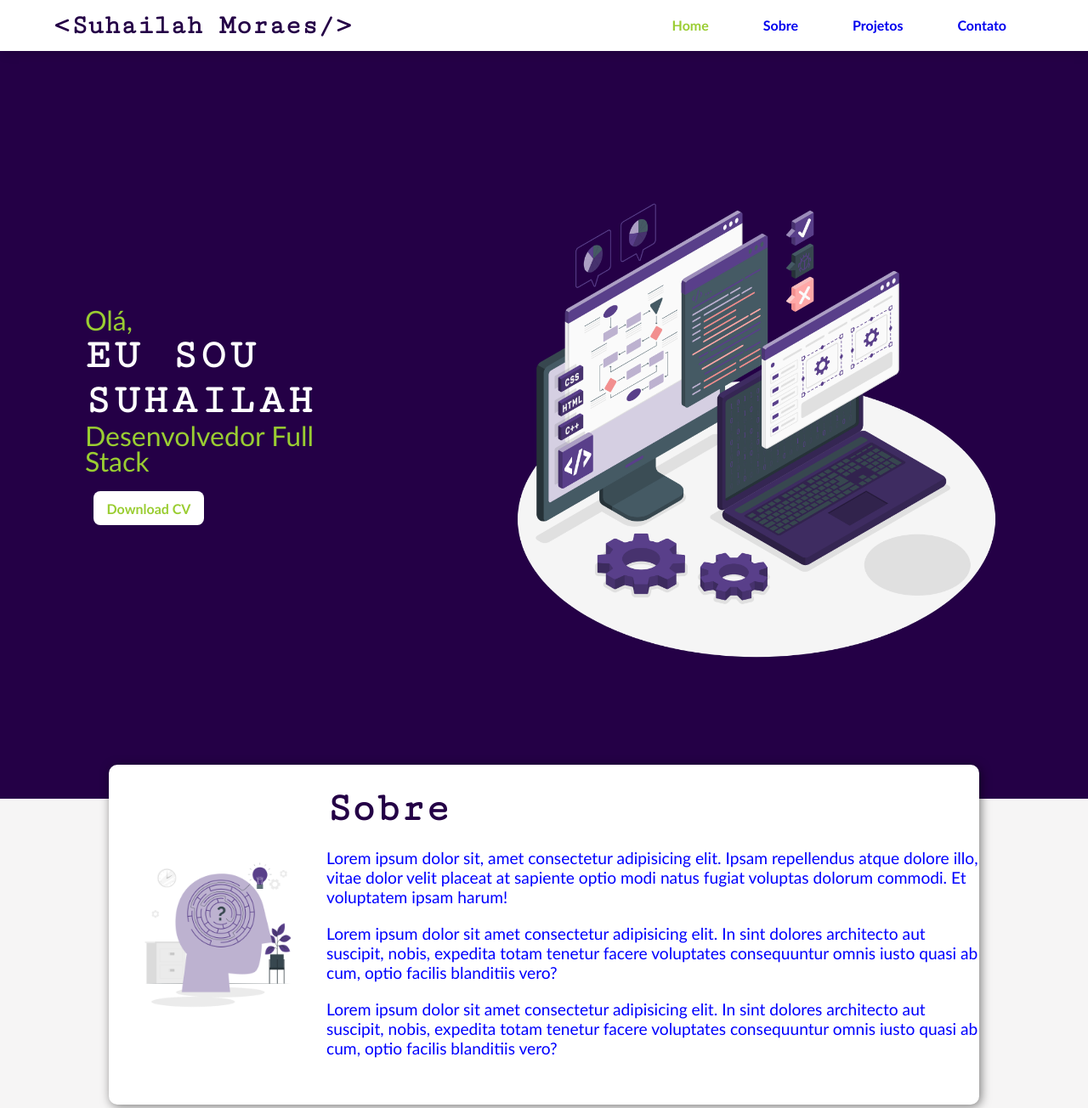
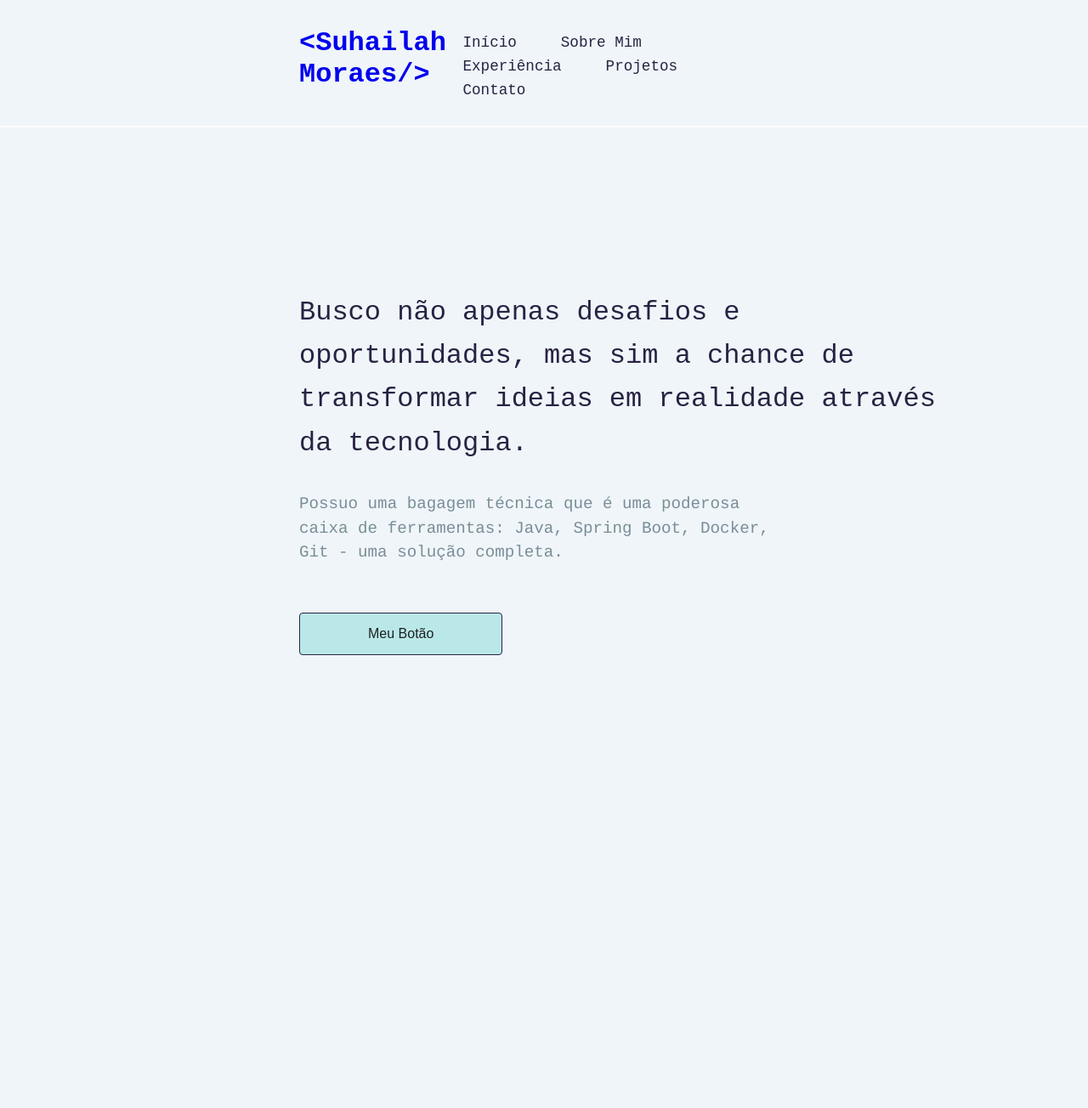
Before and after one commit to SuhMoraes/portfolio, a plain HTML site: page site-portfolio/index.html in a window 1280 px wide. Shown: the top 1304 px of the page at 85% size. After the commit the page ends 963 px from the top, so only its background shows below. Drawn offline with Linux system fonts and the light colour scheme.

Commit message:
Inicalizando o portfólio

```diff
--- a/site-portfolio/index.html
+++ b/site-portfolio/index.html
@@ -1,6 +1,7 @@
 <!DOCTYPE html>
 
 <html lang="pt-BR">
+
 <head>
   <meta charset="UTF-8">
   <meta http-equiv="X-UA-Compatible" content="IE=edge">
@@ -12,141 +13,37 @@
 
   <title>Suhailah Moraes - Portifolio</title>
 </head>
+
 <body>
-  <section>
-    <!-- Navegação -->
+  <header>
     <nav>
-      <!--Logo-->
-      <a href="#" class="logo">&ltSuhailah Moraes/&gt </a>
-      <!--Menu-->
-      <ul>
-        <li><a href="#" class="active">Home</a></li>
-        <li><a href="#about">Sobre</a></li>
+      <h1 class="logo">
+        <a href="#">&ltSuhailah Moraes/&gt </a>
+      </h1>
+        <ul class="navigation">
+          <li><a href="#" class="active">Início</a></li>
+          <li><a href="#about">Sobre Mim</a></li>
+          <li><a href="#experience">Experiência</a></li>
           <li><a href="#projects">Projetos</a></li>
-        <li><a href="#">Contato</a></li>
+          <li><a href="#contact ">Contato</a></li>
         </ul>
     </nav>
+  </header>
+  <div id="line-horizontal"></div>
 
-
-   <!--- Texto -->
-    <div id="container">
-      <div class="text-container">
-      <p>Olá,</p>
-      <p>EU SOU SUHAILAH </p>
-      <p>Desenvolvedor Full Stack</p>
-      <button class="down-cv">Download CV</button>
+  <section>
+    <article>
+      <div>
+        <h2>
+          Busco não apenas desafios e oportunidades, mas sim a chance de transformar ideias em realidade através da tecnologia.
+        </h2>
       </div>
-
-    <!--Img-->
-      <div class="ilustration">
-        <img src="./img/computer.png" class="computer"alt="Computador">
+      <div class="sub-text">
+        <h3>
+          Possuo uma bagagem técnica que é uma poderosa caixa de ferramentas: Java, Spring Boot, Docker, Git - uma solução completa.
+        </h3>
       </div>
-    </div>
+    </article>
+    <button class="button-cv">Meu Botão</button>
   </section>
-
-  <div id="about">
-    <img src="img/think.png" class="think"alt="">
-    <div class="texto-sobre">
-      <h2>Sobre</h2>
-      <p>
-        Lorem ipsum dolor sit, amet consectetur adipisicing elit. Ipsam repellendus atque dolore illo, vitae dolor velit placeat at sapiente optio modi natus fugiat voluptas dolorum commodi. Et voluptatem ipsam harum!
-      </p>
-      <p>
-        Lorem ipsum dolor sit amet consectetur adipisicing elit. In sint dolores architecto aut suscipit, nobis, expedita totam tenetur facere voluptates consequuntur omnis iusto quasi ab cum, optio facilis blanditiis vero?
-      </p>
-      <p>
-        Lorem ipsum dolor sit amet consectetur adipisicing elit. In sint dolores architecto aut suscipit, nobis, expedita totam tenetur facere voluptates consequuntur omnis iusto quasi ab cum, optio facilis blanditiis vero?
-      </p>
-    </div>
-  </div>
-
-  <div id="projects">
-    <h2>Projetos</h2>
-    <div class="projetos-box">
-      <div class="project-box1">
-        <span>1</span>
-        <p class="title">Projeto </p>
-
-        <p class="description">
-          Lorem ipsum dolor sit amet consectetur adipisicing elit. Unde aliquam non modi odit, facere voluptatem placeat deserunt ratione, et eveniet ipsa consequuntur veniam animi fugiat vitae sunt. Natus, aut nobis.
-        </p>
-
-         <a href="https://google.com">
-          <img src="" alt="">
-        </a>
-        <a href="https://google.com">
-          <img src="" alt="">
-        </a>
-      </div>
-
-      <div class="project-box2">
-        <span>2</span>
-        <p class="title">Projeto </p>
-        <p class="description">
-          Lorem ipsum dolor sit amet consectetur adipisicing elit. Unde aliquam non modi odit, facere voluptatem placeat deserunt ratione, et eveniet ipsa consequuntur veniam animi fugiat vitae sunt. Natus, aut nobis.
-        </p>
-         <a href="https://google.com">
-          <img src="" alt="">
-        </a>
-        <a href="https://google.com">
-          <img src="" alt="">
-        </a>
-      </div>
-
-      <div class="project-box3">
-        <span>3</span>
-        <p class="title">Projeto </p>
-        <p class="description">
-          Lorem ipsum dolor sit amet consectetur adipisicing elit. Unde aliquam non modi odit, facere voluptatem placeat deserunt ratione, et eveniet ipsa consequuntur veniam animi fugiat vitae sunt. Natus, aut nobis.
-        </p>
-         <a href="https://google.com">
-          <img src="" alt="">
-        </a>
-        <a href="https://google.com">
-          <img src="" alt="">
-        </a>
-      </div>
-
-      <div class="project-box4">
-        <span>4</span>
-        <p class="title">Projeto </p>
-        <p class="description">
-          Lorem ipsum dolor sit amet consectetur adipisicing elit. Unde aliquam non modi odit, facere voluptatem placeat deserunt ratione, et eveniet ipsa consequuntur veniam animi fugiat vitae sunt. Natus, aut nobis.
-        </p>
-         <a href="https://google.com">
-          <img src="" alt="">
-        </a>
-        <a href="https://google.com">
-          <img src="" alt="">
-        </a>
-      </div>
-
-      <div class="project-box5">
-        <span>5</span>
-        <p class="title">Projeto </p>
-        <p class="description">
-          Lorem ipsum dolor sit amet consectetur adipisicing elit. Unde aliquam non modi odit, facere voluptatem placeat deserunt ratione, et eveniet ipsa consequuntur veniam animi fugiat vitae sunt. Natus, aut nobis.
-        </p>
-         <a href="https://google.com">
-          <img src="" alt="">
-        </a>
-        <a href="https://google.com">
-          <img src="" alt="">
-        </a>
-      </div>
-      <div class="project-box6">
-        <span>5</span>
-        <p class="title">Projeto </p>
-
-        <p class="description">
-          Lorem ipsum dolor sit amet consectetur adipisicing elit. Unde aliquam non modi odit, facere voluptatem placeat deserunt ratione, et eveniet ipsa consequuntur veniam animi fugiat vitae sunt. Natus, aut nobis.
-        </p>
-         <a href="https://google.com">
-          <img src="" alt="">
-        </a>
-        <a href="https://google.com">
-          <img src="" alt="">
-        </a>
-      </div>
-    </div>
-  </div>
+</body>
--- a/site-portfolio/style.css
+++ b/site-portfolio/style.css
@@ -1,203 +1,134 @@
-
-*{
+* {
   margin: 0;
   padding: 0;
-  box-sizing: border-box;
+  box-sizing: border-box
+}
+
+:root {
+  --primary-100: #272343;
+  --primary-200: #788e98;
+  --primary-300: #F0F5F9;
+  --accent-100: #788189;
+  --accent-200: #e1e4e6;
+  --text-100: #1E2022;
+  --text-200: #52616B;
+  --bg-100: #FFFFFF;
+  --bg-200: #E3F6F5;
+  --bg-300: #BAE8E8;
+
 }
 
 body {
-  background-color: #f6f5f5;
-  margin-right: 0px;
-  padding: 0px;
+  background-color: var(--primary-300);
 }
 
-ul {
-  list-style: none;
+header {
+  margin: 2rem 22rem;
+}
+
+nav {
+  display: flex;
+  justify-content: space-between;
+
 }
 
 nav a {
   text-decoration: none;
 }
 
-section{
-  background-color: #240046;
-  width: 100%;
+.logo {
+  color: var(--text-200);
+  font-family: monospace;
+  font-size: 2rem;
+  font-style: normal;
+  font-weight: 600;
 }
 
-nav{
-  width: 100%;
-  display: flex;
-  justify-content: space-between;
-  align-items: center;
-  height: 60px;
-  background-color: #fff;
-  box-shadow: 2px 2px 12px rgba(0,0,0,0.2);
-  padding: 0px 5%;
+.navigation li {
+  display: inline-block;
+  margin-right: 3rem;
+  padding-top: 0.5rem;
 }
 
-nav ul {
+.navigation li a {
+  color: var(--primary-100);
+  font-family: monospace;
+  font-size: 1.1rem;
+  font-weight: 400;
   display: flex;
+  justify-content: space-around;
+
 }
 
-nav ul li a{
-  margin: 2rem;
-  font-family: calibri;
-  font-weight: 700;
-  font-size: 1rem;
+li {
+  list-style: none;
 }
 
-.logo{
-  font-family: 'Cutive Mono';
-  color: #240046;
-  font-size: 2rem;
-  font-weight: bold;
-}
-
-.active{
-  font-weight: bold;
-  color: #9acd32;
-}
-
-/********* Customizando o container de Texto *************/
-#container{
-  margin: 0px;
-  height: 880px;
-  display: flex;
-  justify-content:center;
-  align-items:center;
-  flex-direction: row;
-}
-/*********** Customizando o Texto ****************/
-.text-container{
-  padding: 100px;
-}
-
-.text-container p:nth-child(1){
- font-family: Calibri;
- color: yellowgreen;
- font-size: 2rem;
- line-height: 30px;
-}
-
-.text-container p:nth-child(2){
-  font-family: 'Cutive Mono';
-  font-weight: bold;
-  letter-spacing: 5px;
-  color: #fff;
-  font-size: 3rem;
-}
-
-.text-container p:nth-child(3){
-  font-family: Calibri;
-  color: yellowgreen;
-  font-size: 2rem;
-  line-height: 30px;
-}
-
-/***************** Button *********************/
-.text-container button{
-  width: 130px;
-  height: 40px;
-  border-radius: 8px;
-  outline: none;
-  margin: 20px 10px;
-  font-family: calibri;
-  font-weight: bold;
-  font-size: 1rem;
-  background-color: #fff;
-  color: #9acd32;
-  border: none;
-}
-
-.text-container button:hover{
-  background-color: #9acd32;
-  color: #240046;
-  transition: 0.02ms;
-}
-
-button:active{
-  transform: scale(1.1)
-}
-
-/******* Imagem da Section**************/
-.ilustration{
-  padding: 100px;
-}
-
-.computer{
-  height: 580px;
-}
-
-/***************Caixa Sobre******************/
-#about{
-  display:flex;
-  align-items: center;
-  flex-direction: row;
-  margin: -7% auto 20px auto;
-  width: 80%;
-  height: 400px;
-  background-color: #fff;
-  border-radius: 10px;
-  box-shadow: 2px 2px 12px rgba(0,0,0,0.5);
-  margin-top: -40px;
-  padding: 20px 0px 20px opx;
-}
-
-.think{
-  width: 20vw;
-  display:flex;
-  padding: 30px;
-}
-
-.texto-sobre {
-  height: 350px;
-}
-
-.texto-sobre h2{
-  font-size: 3rem;
-  font-family: 'Cutive Mono';
-  color: #240046;
-  margin: 0px;
-}
-
-.texto-sobre p {
-  margin-top: 20px;
-  color: blue;
-  font-family: calibri;
-  font-size: 1.2rem;
-}
-
-/******Projetos *********************/
-#projects{
-  margin-top: 100px;
-  height: 800px;
-  background-color: #240046;
-}
-
-#projects h2{
-  font-size: 3rem;
-  font-family: 'Cutive Mono';
-  color: #fff;
-  padding: 50px;
-  text-align: center;
-}
-
-.projetos-box{
- display: flex;
- justify-content: space-between;
- flex-wrap: wrap;
- align-items: center;
- margin-left:30px;
+#line-horizontal {
+  width: 100%;
+  border: 1px solid var(--bg-100);
 }
 
 
-.project-box1,.project-box2, .project-box3, .project-box4, .project-box5, .project-box6{
-  margin: 10px;
-  width: 300px;
-  height: 300px;
-  background-color: #fff;
-  border-radius: 10px;
-  box-shadow: 2px 2px 12px rgb(0,0,0, 0.01)	;
-  text-align: center;
-  padding: 22px;
+section {
+  margin:12rem 22rem;
 }
+
+article {
+  width: 48rem;
+}
+
+h2 {
+  color: var(--primary-100);
+  font-family: monospace;
+  font-size: 2rem;
+  font-style: normal;
+  font-weight: 500;
+  line-height: 3.2rem;
+  margin-bottom: 2rem;
+}
+
+.sub-text {
+  width: 36.5rem;
+}
+
+h3 {
+  color: var(--primary-200);
+  font-family: Courier;
+  font-size: 1.2rem;
+  font-style: normal;
+  font-weight: 400;
+  line-height: 1.8rem;
+}
+
+.button-cv {
+  outline: 0;
+  grid-gap: 8px;
+  align-items: center;
+  background-color: var(--bg-300);
+  color: var(--text-100);
+  border: 1px solid var(--primary-100);
+  border-radius: 4px;
+  cursor: pointer;
+  display: inline-flex;
+  flex-shrink: 0;
+  font-size: 16px;
+  gap: 8px;
+  justify-content: center;
+  overflow: hidden;
+  padding: 15px 80px;
+  text-decoration: none;
+  text-overflow: ellipsis;
+  transition: all .14s ease-out;
+  white-space: nowrap;
+  margin-top: 3.5rem;
+}
+
+.button-cv:hover {
+  box-shadow: 4px 4px 0 var(--primary-100);
+  transform: translate(-4px,-4px);
+}
+
+.button-cv:focus-visible{
+  outline-offset: 1px;
+}
```
Lines whose indentation alone changed are shown as unchanged.
